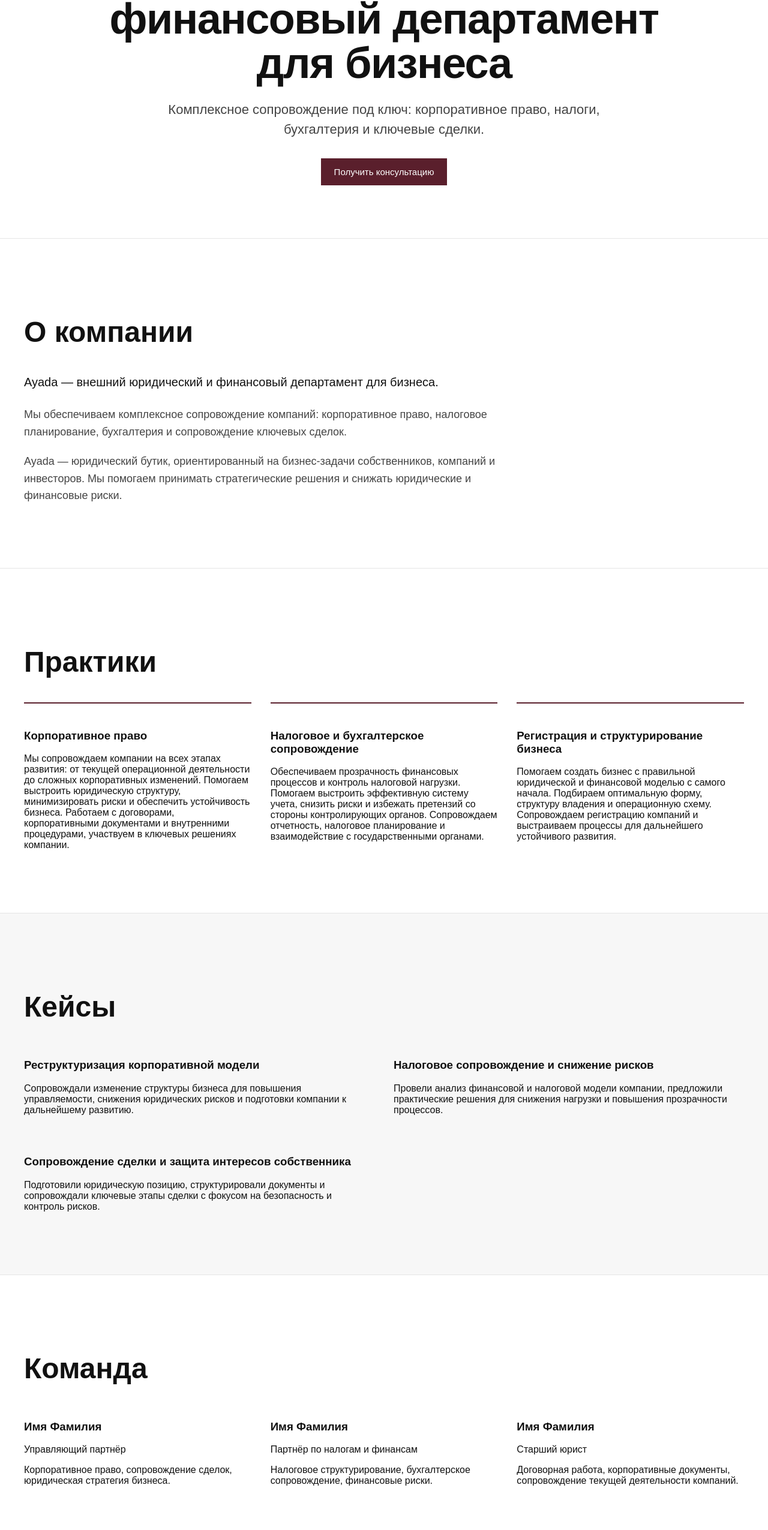
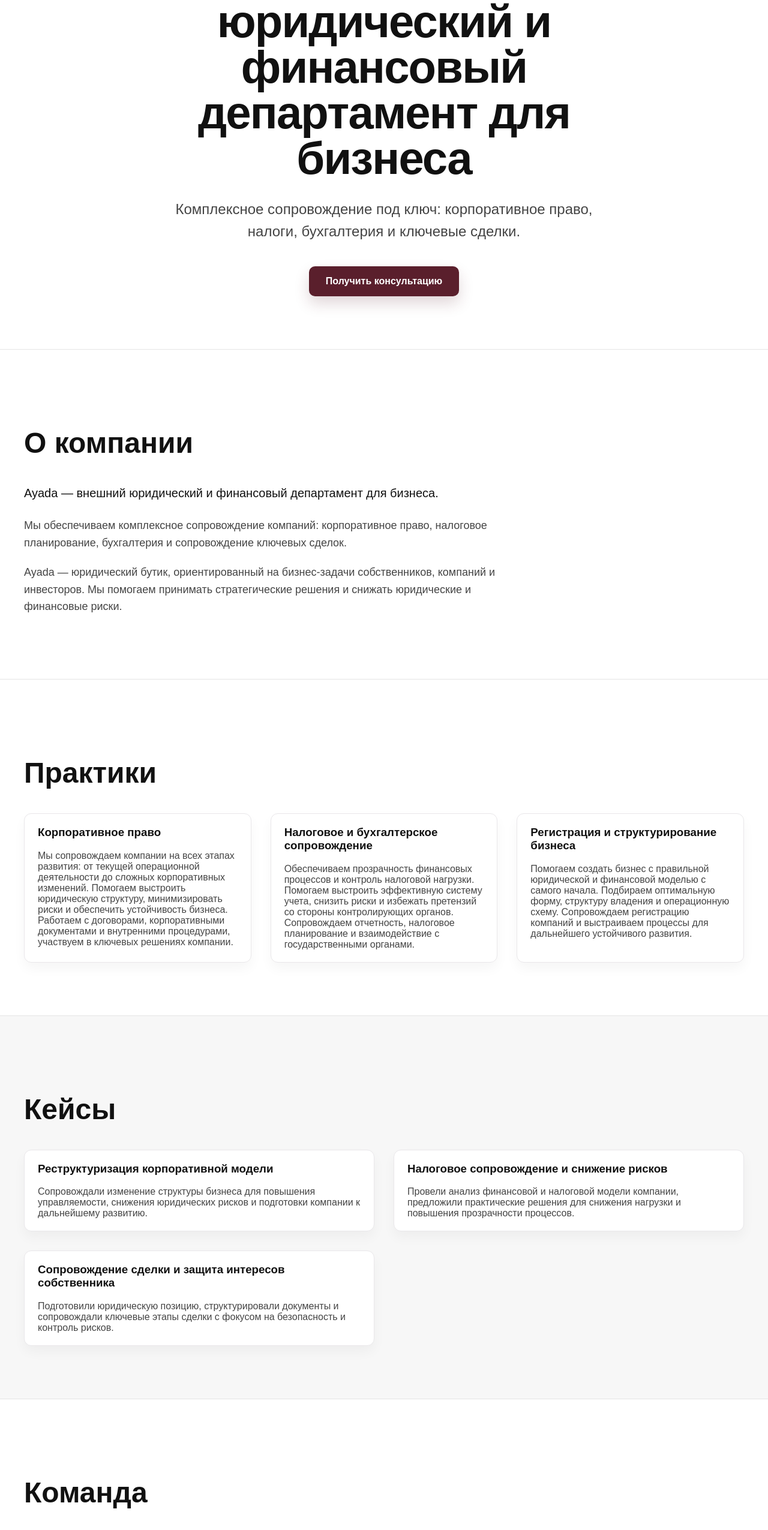
Before and after one commit to K-proj-new/legal-consulting-site, a React (Vite) app: page / in a window 1280 px wide. Shown: the part 246-2797 px from the top of the page at 60% size. Built offline with nearby package versions, Linux system fonts and the light colour scheme.

Commit message:
feat: extract news and cases + add content structure readme

```diff
--- a/src/App.jsx
+++ b/src/App.jsx
@@ -1,4 +1,6 @@
 import { useEffect, useState } from "react"
+import { news } from "./data/news"
+import { cases } from "./data/cases"
 
 const BRAND_COLOR = "#5a1f2c"
 
@@ -29,24 +31,6 @@
   },
 ]
 
-const cases = [
-  {
-    title: "Реструктуризация корпоративной модели",
-    description:
-      "Сопровождали изменение структуры бизнеса для повышения управляемости, снижения юридических рисков и подготовки компании к дальнейшему развитию.",
-  },
-  {
-    title: "Налоговое сопровождение и снижение рисков",
-    description:
-      "Провели анализ финансовой и налоговой модели компании, предложили практические решения для снижения нагрузки и повышения прозрачности процессов.",
-  },
-  {
-    title: "Сопровождение сделки и защита интересов собственника",
-    description:
-      "Подготовили юридическую позицию, структурировали документы и сопровождали ключевые этапы сделки с фокусом на безопасность и контроль рисков.",
-  },
-]
-
 const team = [
   {
     name: "Имя Фамилия",
@@ -65,24 +49,6 @@
     role: "Старший юрист",
     description:
       "Договорная работа, корпоративные документы, сопровождение текущей деятельности компаний.",
-  },
-]
-
-const news = [
-  {
-    title: "Аналитика по корпоративному праву и налогам",
-    description:
-      "Публикуем обзоры изменений законодательства, судебной практики и ключевых тенденций, которые влияют на бизнес и принятие решений.",
-  },
-  {
-    title: "Практические комментарии для собственников и компаний",
-    description:
-      "Объясняем юридические и финансовые вопросы прикладным языком, с фокусом на риски, последствия и практические решения.",
-  },
-  {
-    title: "Обзоры ключевых изменений для бизнеса",
-    description:
-      "Отслеживаем значимые изменения в регулировании и даём краткие ориентиры для компаний, которым важно быстро адаптироваться к новой правовой среде.",
   },
 ]
 
@@ -131,32 +97,35 @@
     borderBottom: "1px solid #e5e5e5",
   },
   heroWrap: {
-    maxWidth: "980px",
+    maxWidth: "820px",
     margin: "0 auto",
     textAlign: "center",
   },
   heroTitle: {
-    fontSize: "72px",
-    lineHeight: 1.02,
+    fontSize: "76px",
+    lineHeight: 1.0,
     margin: 0,
-    marginBottom: "24px",
+    marginBottom: "28px",
     fontWeight: 700,
-    letterSpacing: "-1.5px",
+    letterSpacing: "-1.8px",
   },
   heroText: {
-    fontSize: "22px",
-    lineHeight: 1.5,
+    fontSize: "24px",
+    lineHeight: 1.55,
     color: "#444",
-    maxWidth: "760px",
-    margin: "0 auto 32px",
+    maxWidth: "700px",
+    margin: "0 auto 40px",
   },
   heroButton: {
-    padding: "14px 22px",
+    padding: "16px 28px",
     background: BRAND_COLOR,
     color: "#fff",
     border: "none",
-    fontSize: "15px",
+    borderRadius: "10px",
+    fontSize: "16px",
+    fontWeight: 700,
     cursor: "pointer",
+    boxShadow: "0 12px 24px rgba(90, 31, 44, 0.18)",
   },
   section: {
     padding: "88px 40px",
@@ -201,8 +170,40 @@
     gap: "32px",
   },
   practiceCard: {
-    paddingTop: "24px",
-    borderTop: `2px solid ${BRAND_COLOR}`,
+    background: "#fff",
+    border: "1px solid #e9e7ea",
+    borderRadius: "12px",
+    padding: "20px 22px",
+    boxShadow: "0 10px 20px rgba(0,0,0,0.04)",
+    transition: "transform 0.2s ease, box-shadow 0.2s ease",
+  },
+  caseCard: {
+    background: "#fff",
+    border: "1px solid #e9e7ea",
+    borderRadius: "12px",
+    padding: "20px 22px",
+    boxShadow: "0 10px 20px rgba(0,0,0,0.04)",
+    transition: "transform 0.2s ease, box-shadow 0.2s ease",
+  },
+  teamCard: {
+    background: "#fff",
+    border: "1px solid #e9e7ea",
+    borderRadius: "12px",
+    padding: "20px 22px",
+    boxShadow: "0 10px 20px rgba(0,0,0,0.04)",
+    transition: "transform 0.2s ease, box-shadow 0.2s ease",
+  },
+  newsCard: {
+    background: "#fff",
+    border: "1px solid #e9e7ea",
+    borderRadius: "12px",
+    padding: "20px 22px",
+    boxShadow: "0 10px 20px rgba(0,0,0,0.04)",
+    transition: "transform 0.2s ease, box-shadow 0.2s ease",
+  },
+  cardHover: {
+    transform: "translateY(-4px)",
+    boxShadow: "0 16px 30px rgba(0,0,0,0.08)",
   },
   casesGrid: {
     display: "grid",
@@ -317,7 +318,7 @@
               бухгалтерия и ключевые сделки.
             </p>
 
-            <button style={styles.heroButton}>Получить консультацию</button>
+            <a href="#contacts" style={{ ...styles.heroButton, display: "inline-block", textDecoration: "none" }}>Получить консультацию</a>
           </div>
         </section>
 
@@ -348,9 +349,14 @@
 
             <div style={styles.practicesGrid}>
               {practices.map((practice) => (
-                <div key={practice.title} style={styles.practiceCard}>
-                  <h3>{practice.title}</h3>
-                  <p>{practice.description}</p>
+                <div
+                  key={practice.title}
+                  style={styles.practiceCard}
+                  onMouseEnter={(e) => Object.assign(e.currentTarget.style, styles.cardHover)}
+                  onMouseLeave={(e) => Object.assign(e.currentTarget.style, { transform: "none", boxShadow: "0 10px 20px rgba(0,0,0,0.04)" })}
+                >
+                  <h3 style={{ marginTop: 0 }}>{practice.title}</h3>
+                  <p style={{ margin: 0, color: "#444" }}>{practice.description}</p>
                 </div>
               ))}
             </div>
@@ -363,9 +369,14 @@
 
             <div style={styles.casesGrid}>
               {cases.map((c) => (
-                <div key={c.title}>
-                  <h3>{c.title}</h3>
-                  <p>{c.description}</p>
+                <div
+                  key={c.title}
+                  style={styles.caseCard}
+                  onMouseEnter={(e) => Object.assign(e.currentTarget.style, styles.cardHover)}
+                  onMouseLeave={(e) => Object.assign(e.currentTarget.style, { transform: "none", boxShadow: "0 10px 20px rgba(0,0,0,0.04)" })}
+                >
+                  <h3 style={{ marginTop: 0 }}>{c.title}</h3>
+                  <p style={{ margin: 0, color: "#444" }}>{c.description}</p>
                 </div>
               ))}
             </div>
@@ -378,10 +389,15 @@
 
             <div style={styles.teamGrid}>
               {team.map((m, i) => (
-                <div key={i}>
-                  <h3>{m.name}</h3>
-                  <p>{m.role}</p>
-                  <p>{m.description}</p>
+                <div
+                  key={i}
+                  style={styles.teamCard}
+                  onMouseEnter={(e) => Object.assign(e.currentTarget.style, styles.cardHover)}
+                  onMouseLeave={(e) => Object.assign(e.currentTarget.style, { transform: "none", boxShadow: "0 10px 20px rgba(0,0,0,0.04)" })}
+                >
+                  <h3 style={{ marginTop: 0 }}>{m.name}</h3>
+                  <p style={{ color: BRAND_COLOR, marginTop: 4 }}>{m.role}</p>
+                  <p style={{ margin: 0, color: "#444" }}>{m.description}</p>
                 </div>
               ))}
             </div>
@@ -394,9 +410,14 @@
 
             <div style={styles.newsGrid}>
               {news.map((item) => (
-                <div key={item.title}>
-                  <h3>{item.title}</h3>
-                  <p>{item.description}</p>
+                <div
+                  key={item.title}
+                  style={styles.newsCard}
+                  onMouseEnter={(e) => Object.assign(e.currentTarget.style, styles.cardHover)}
+                  onMouseLeave={(e) => Object.assign(e.currentTarget.style, { transform: "none", boxShadow: "0 10px 20px rgba(0,0,0,0.04)" })}
+                >
+                  <h3 style={{ marginTop: 0 }}>{item.title}</h3>
+                  <p style={{ margin: 0, color: "#444" }}>{item.description}</p>
                 </div>
               ))}
             </div>
@@ -409,10 +430,36 @@
             <p style={styles.ctaText}>
               Свяжитесь с нами, и мы предложим оптимальное решение для вашего бизнеса.
             </p>
-            <button style={styles.ctaButton}>Связаться с нами</button>
+            <div style={{ fontSize: "18px", lineHeight: 1.8, color: "#fff" }}>
+              <div>Email: your@email.com</div>
+              <div>Телефон: +7 (___) ___-__-__</div>
+              <div>Telegram: @yourtelegram</div>
+            </div>
           </div>
         </section>
       </main>
+
+      <footer style={{
+        padding: "40px",
+        background: "#0f0d12",
+        color: "#aaa",
+        fontSize: "14px"
+      }}>
+        <div style={{ maxWidth: "1200px", margin: "0 auto" }}>
+          <div style={{ marginBottom: "12px", color: "#fff", fontWeight: 700 }}>
+            Ayada Legal
+          </div>
+
+          <div style={{ marginBottom: "8px" }}>
+            Юридическое и финансовое сопровождение бизнеса
+          </div>
+
+          <div style={{ opacity: 0.6 }}>
+            © 2026 ayada.ru — Все права защищены
+          </div>
+        </div>
+      </footer>
+
     </div>
   )
 }
--- /dev/null
+++ b/src/data/cases.js
@@ -0,0 +1,17 @@
+export const cases = [
+  {
+    title: "Реструктуризация корпоративной модели",
+    description:
+      "Сопровождали изменение структуры бизнеса для повышения управляемости, снижения юридических рисков и подготовки компании к дальнейшему развитию.",
+  },
+  {
+    title: "Налоговое сопровождение и снижение рисков",
+    description:
+      "Провели анализ финансовой и налоговой модели компании, предложили практические решения для снижения нагрузки и повышения прозрачности процессов.",
+  },
+  {
+    title: "Сопровождение сделки и защита интересов собственника",
+    description:
+      "Подготовили юридическую позицию, структурировали документы и сопровождали ключевые этапы сделки с фокусом на безопасность и контроль рисков.",
+  },
+]
--- /dev/null
+++ b/src/data/news.js
@@ -0,0 +1,17 @@
+export const news = [
+  {
+    title: "Аналитика по корпоративному праву и налогам",
+    description:
+      "Публикуем обзоры изменений законодательства, судебной практики и ключевых тенденций, которые влияют на бизнес и принятие решений.",
+  },
+  {
+    title: "Практические комментарии для собственников и компаний",
+    description:
+      "Объясняем юридические и финансовые вопросы прикладным языком, с фокусом на риски, последствия и практические решения.",
+  },
+  {
+    title: "Обзоры ключевых изменений для бизнеса",
+    description:
+      "Отслеживаем значимые изменения в регулировании и даём краткие ориентиры для компаний, которым важно быстро адаптироваться к новой правовой среде.",
+  },
+]
```
Also changed, not shown: 1 other file (tests, documents, lock files or other folders).
